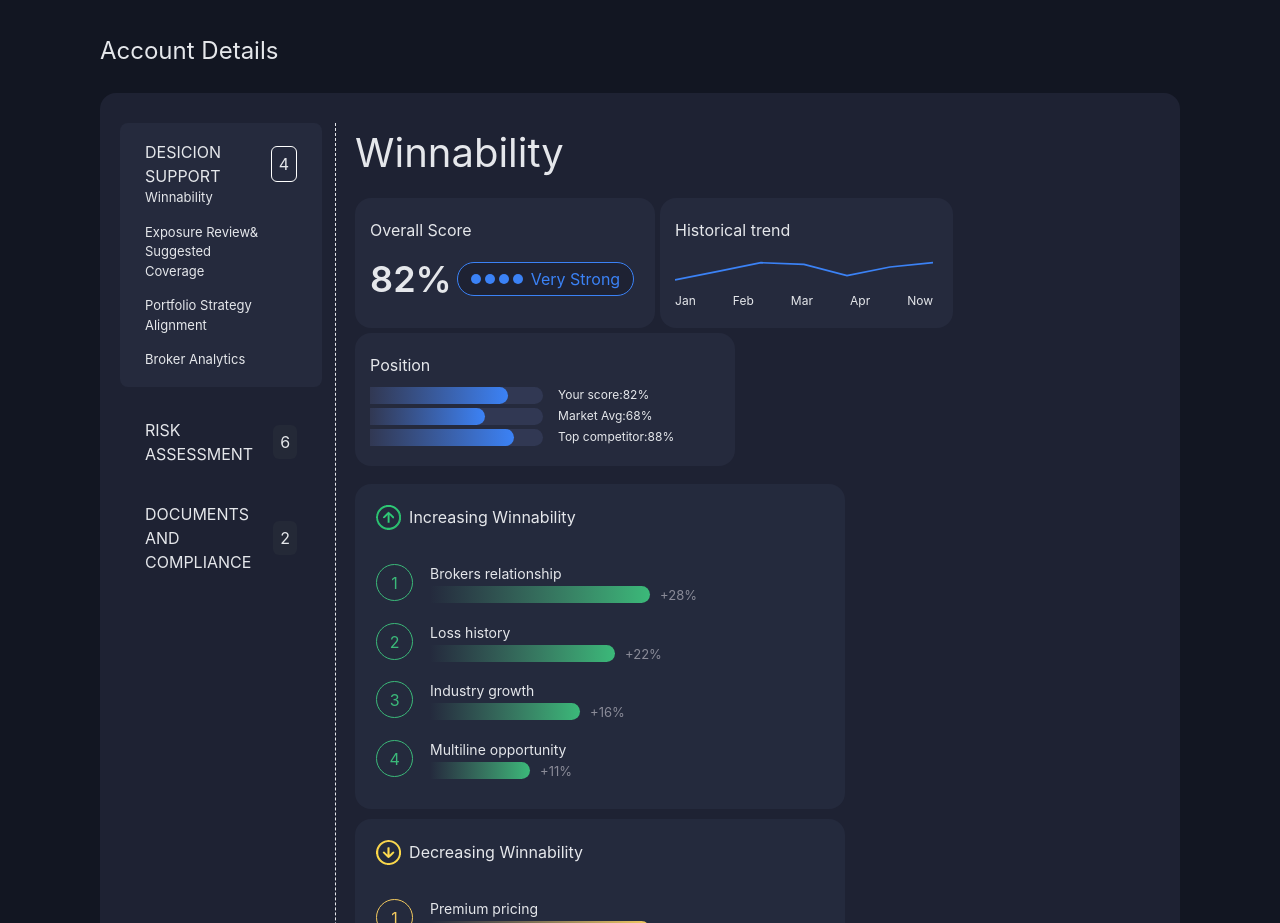
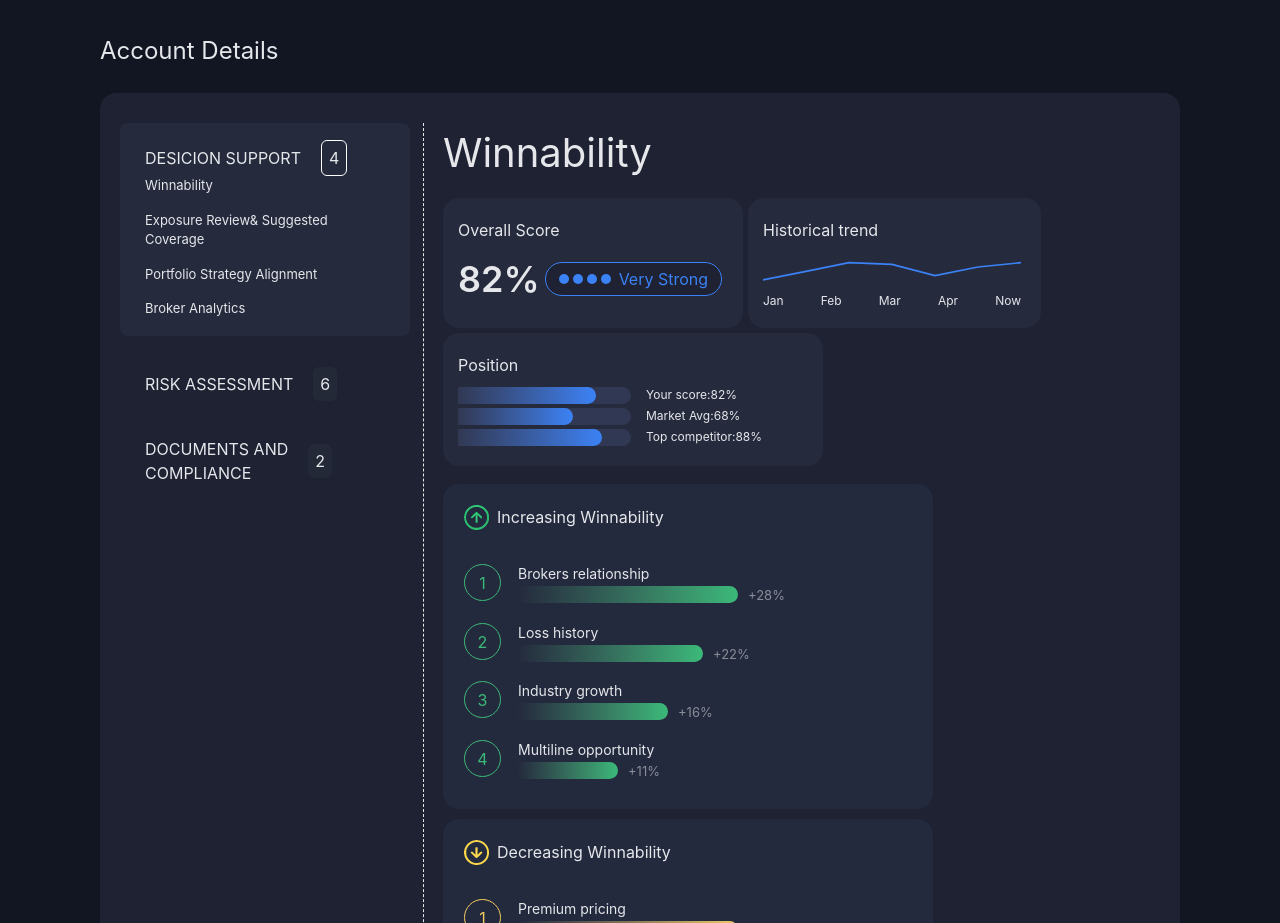
Before and after one commit to mbulchak/dashboard-dec, a React app: page /dashboard-dec/accounts in a window 1280 px wide. Shown: the part 1380-2303 px from the top of the page. Built offline with nearby package versions, Linux system fonts and the light colour scheme; the HTML template or start-up script is replaced by a standard one.

Commit message:
fix: width Desicion Support block

```diff
--- a/src/components/AccountDetails/AccountDetails.tsx
+++ b/src/components/AccountDetails/AccountDetails.tsx
@@ -39,7 +39,7 @@ export const AccountDetails = () => {
 
       <div className='bg-[#1e2233] max-w-[1400px] ps-[20px] pe-[40px] pt-[30px] pb-[35px] flex flex-col gap-y-[15px] md:flex-row rounded-2xl '>
         <div className='border-r border-dashed pr-[13px] mr-[19px]'>
-          <div className='py-[17px] px-[25px] mb-[14px] bg-[#252A3D] max-w-[290px] rounded-lg'>
+          <div className='py-[17px] px-[25px] mb-[14px] bg-[#252A3D] lg:min-w-[290px] rounded-lg'>
             <section className='flex gap-[20px] items-center'>
               DESICION SUPPORT
               <span className='border border-white px-[7px] py-[5px] rounded-md'>4</span>
```
